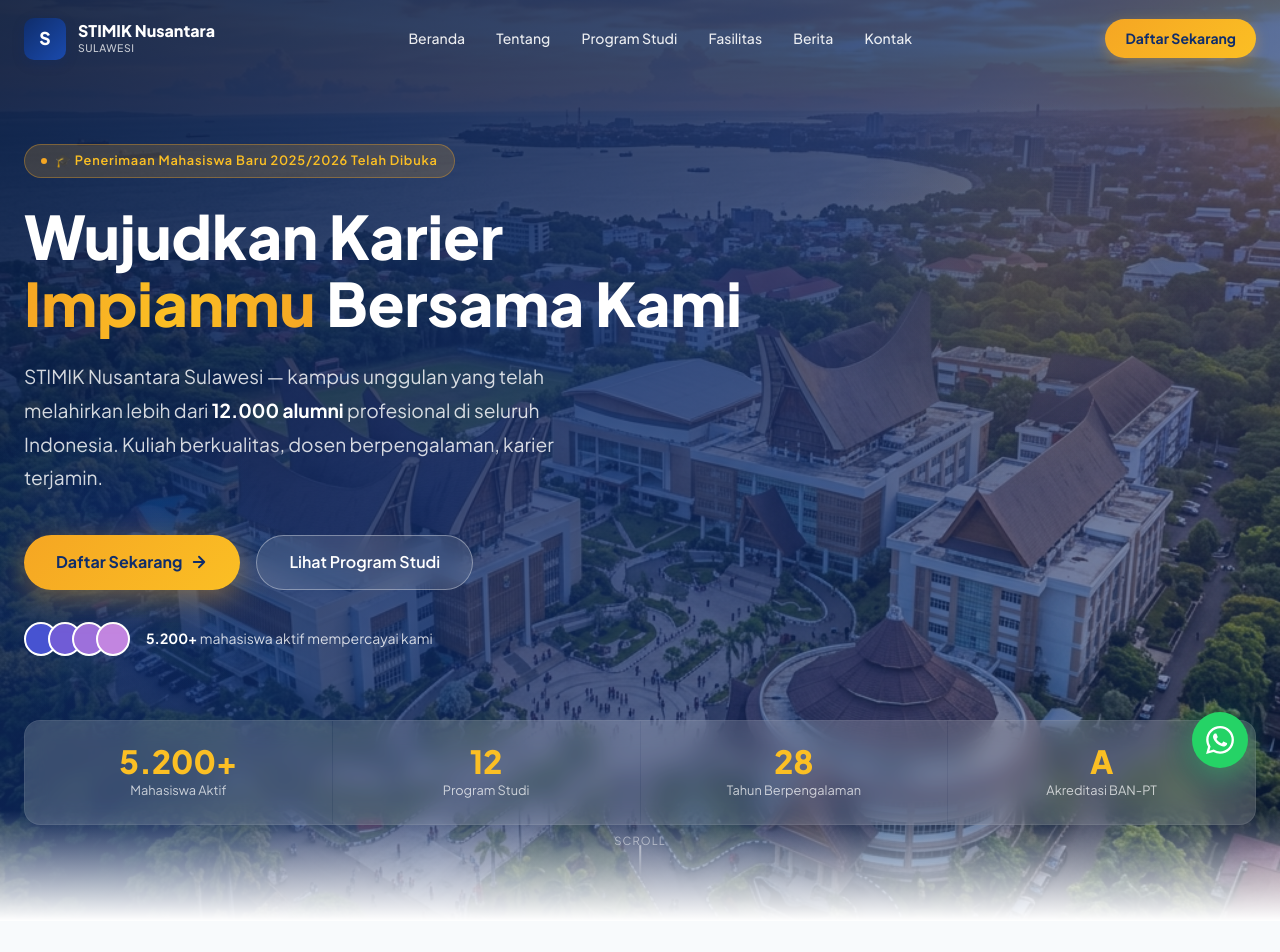
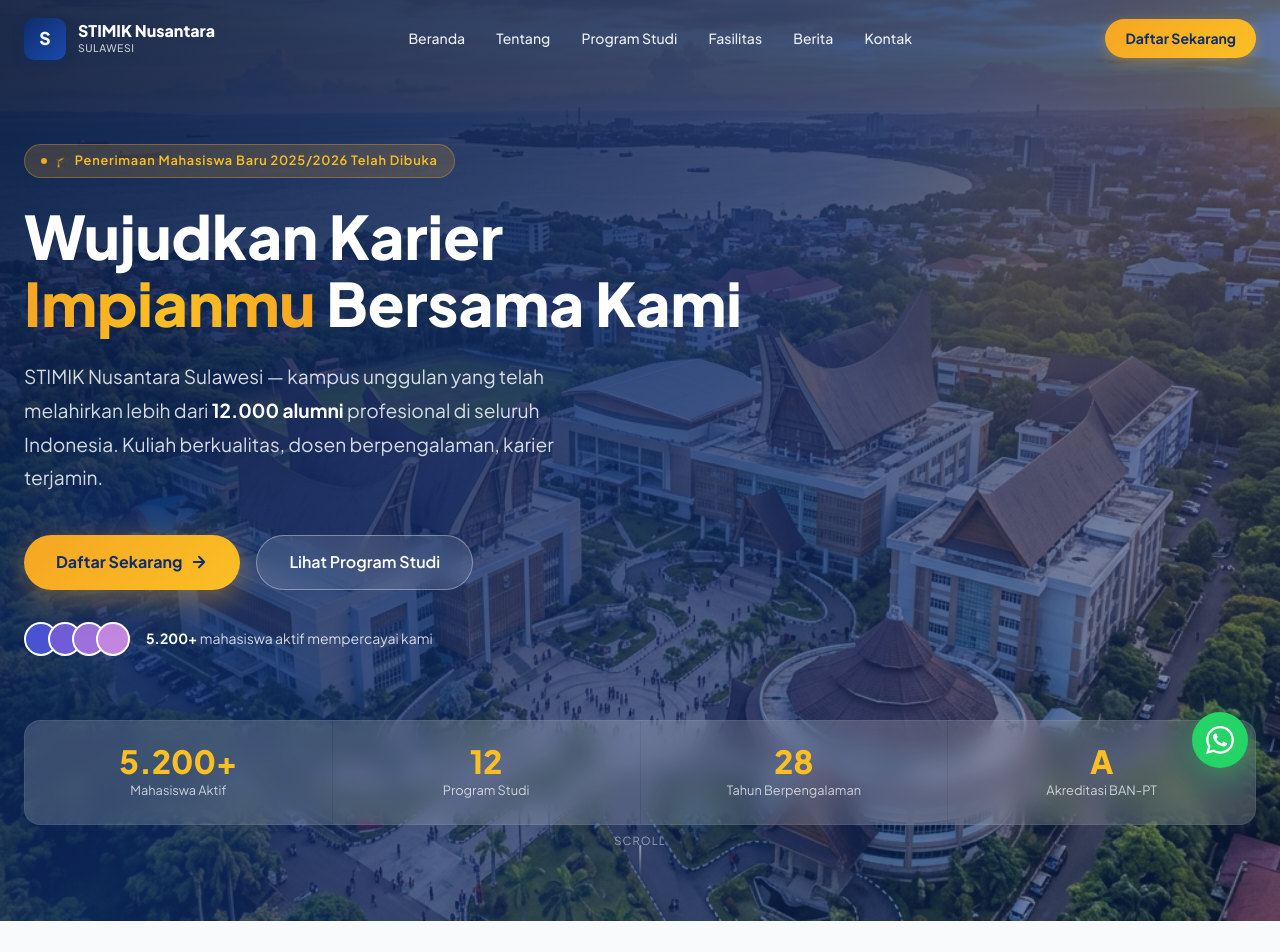
Before and after one commit to joko-slamet/website-kampus-sulawesi, a Next.js app: page / in a window 1280 px wide. Shown: the top 952 px of the page. Built offline with nearby package versions, Linux system fonts and the light colour scheme.

Commit message:
refactor: remove bottom gradient fade from hero section background

```diff
--- a/app/components/HeroSection.tsx
+++ b/app/components/HeroSection.tsx
@@ -50,11 +50,6 @@ export default function HeroSection() {
         <div style={{
           position: 'absolute', inset: 0,
           background: 'linear-gradient(135deg, rgba(7,26,64,0.90) 0%, rgba(15,45,107,0.78) 45%, rgba(15,45,107,0.40) 100%)',
-        }} />
-        {/* Bottom fade */}
-        <div style={{
-          position: 'absolute', bottom: 0, left: 0, right: 0, height: '12%',
-          background: 'linear-gradient(to top, #ffffff 0%, transparent 100%)',
         }} />
       </div>
 
```
